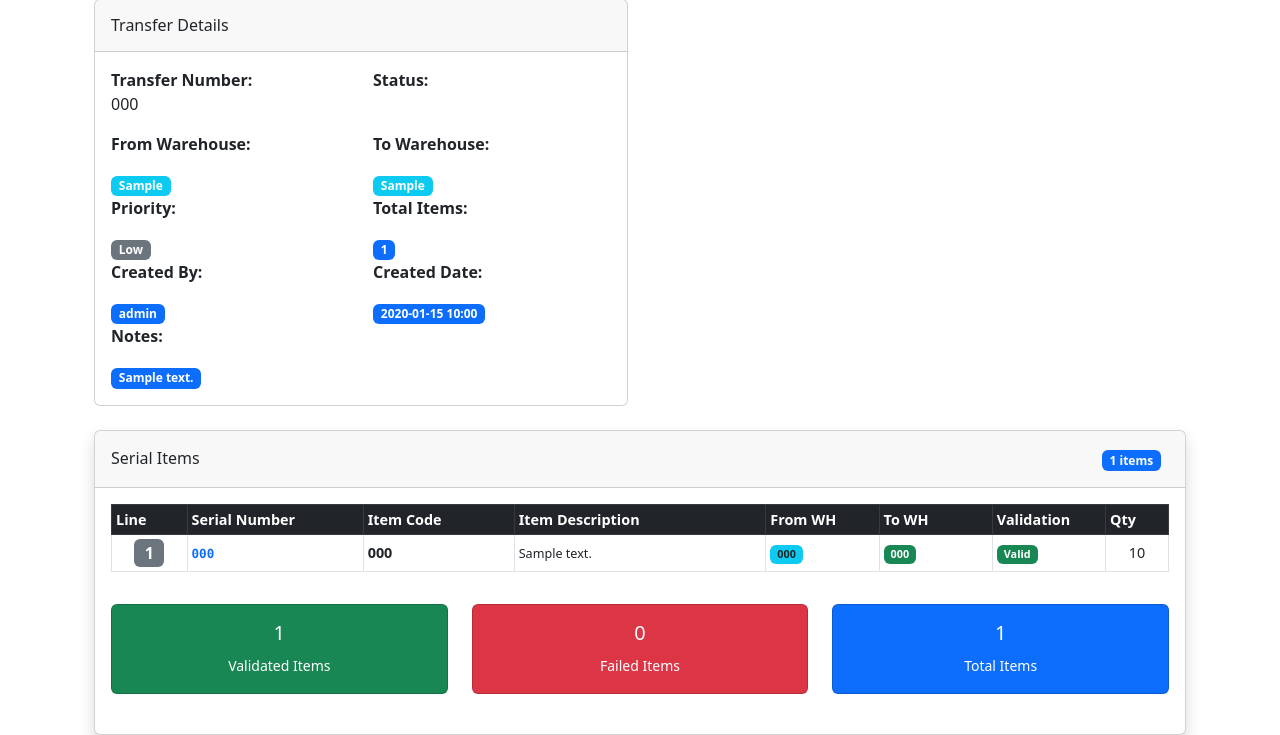
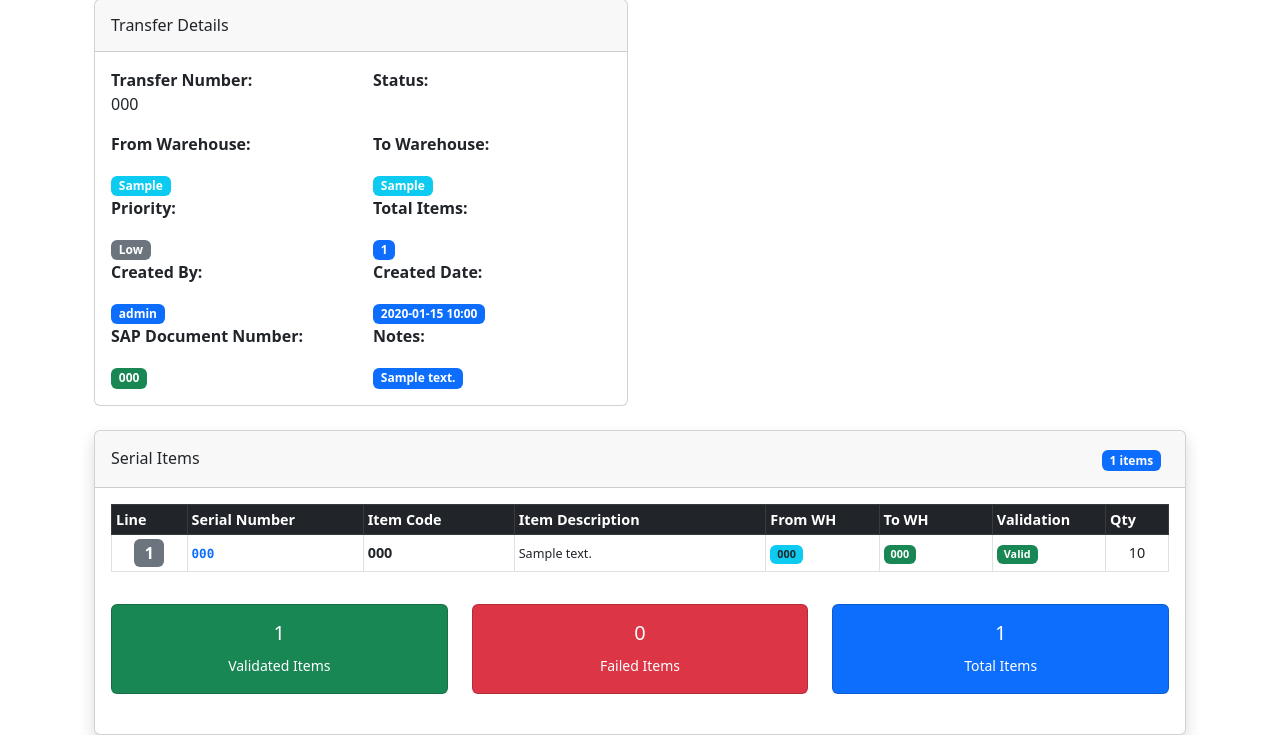
Before and after one commit to pragavigithub/SER0001_Update_20250827, a Flask app: page /serial-item-transfer/1 in a window 1280 px wide. Shown: the part 193-928 px from the top of the page. Run offline with Flask 3, Linux system fonts and the light colour scheme; a user stored in the database is signed in; tables that the repository leaves empty hold one stand-in row (values such as "Sample post"); some libraries are stand-ins or nearby versions.

Commit message:
Update item transfer screen to display SAP document number
Adds conditional display of the SAP document number in the serial item transfer detail view if it exists.

Replit-Commit-Author: Agent
Replit-Commit-Session-Id: 7e186b43-24fa-4303-b457-cc684de66b62
Replit-Commit-Checkpoint-Type: full_checkpoint
Replit-Commit-Screenshot-Url: https://storage.googleapis.com/screenshot-production-us-central1/2112d689-9179-480c-9cb4-b9f521b6288e/7e186b43-24fa-4303-b457-cc684de66b62/5J28zgj

```diff
--- a/templates/serial_item_transfer/detail.html
+++ b/templates/serial_item_transfer/detail.html
@@ -109,6 +109,12 @@
                             <p><strong>Created Date:</strong></p>
                             <span class="badge bg-primary">{{ transfer.created_at.strftime('%Y-%m-%d %H:%M') }}</span>
                         </div>
+                        {% if transfer.sap_document_number %}
+                        <div class="col-sm-6">
+                            <p><strong>SAP Document Number:</strong></p>
+                            <span class="badge bg-success">{{ transfer.sap_document_number }}</span>
+                        </div>
+                        {% endif %}
                         {% if transfer.notes %}
                         <div class="col-sm-6">
                             <p><strong>Notes:</strong></p>
```
Also changed, not shown: attached_assets/image_1756292118689.png (added).
